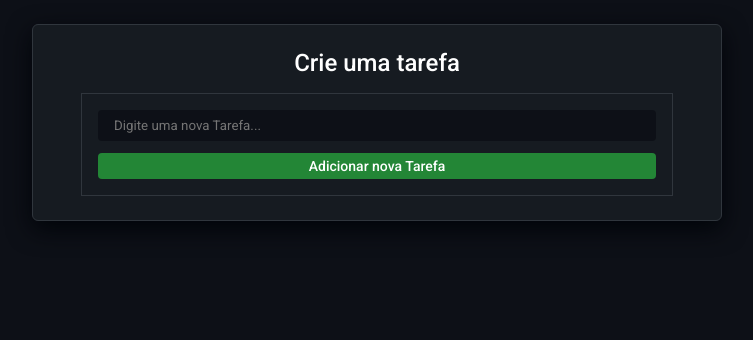
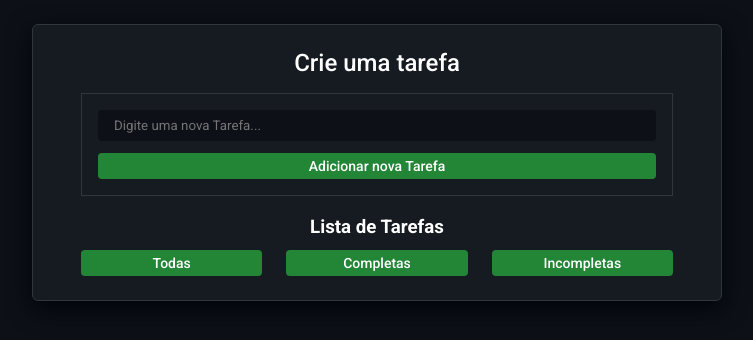
Before and after one commit to LucasBargas/todo_list, a React (Create React App) app: page / in a window 1280 px wide. Shown: the top 340 px of the page, without its empty margins (263-1016 px from the left). Built offline with nearby package versions, Linux system fonts and the light colour scheme.

Commit message:
Botões para filtrar tarefas - criados

```diff
--- a/src/components/Button/Button.js
+++ b/src/components/Button/Button.js
@@ -1,8 +1,8 @@
 import DefaultButton from './Button.styles';
 
-const Button = ({ bg, bgHover, width, children }) => {
+const Button = ({ bg, bgHover, width, children, ...props }) => {
   return (
-    <DefaultButton bg={bg} bgHover={bgHover} width={width}>
+    <DefaultButton bg={bg} bgHover={bgHover} width={width} {...props}>
       {children}
     </DefaultButton>
   )
--- a/src/pages/HomePage/Homepage.js
+++ b/src/pages/HomePage/Homepage.js
@@ -1,6 +1,7 @@
 import { useState } from 'react';
+import * as S from './Homepage.styles';
 import CreateTask from './CreateTask/CreateTask';
-import * as S from './Homepage.styles';
+import List from './List/List';
 
 const Homepage = () => {
   const [taskList, setTaskList] = useState([]);
@@ -10,6 +11,7 @@ const Homepage = () => {
       <S.TodoListArea>
         <h2>Crie uma tarefa</h2>
         <CreateTask taskList={taskList} setTaskList={setTaskList} />
+        <List taskList={taskList} setTaskList={setTaskList} />
       </S.TodoListArea>
     </S.TodoListContainer>
   )
--- /dev/null
+++ b/src/pages/HomePage/List/List.js
@@ -0,0 +1,46 @@
+import React from 'react';
+import * as S from './List.styles';
+import Theme from '../../../styles/Theme';
+import Button from '../../../components/Button/Button';
+
+const List = ({ taskList, setTaskList }) => {
+  if (taskList.length) {
+    console.log(taskList);
+  }
+
+  return (
+    <S.ListContainer>
+      <h3>Lista de Tarefas</h3>
+      <S.ButtonsFilter>
+        <Button
+          id='all'
+          width='100%'
+          bg={Theme.colors.GreenColor}
+          bgHover={Theme.colors.GreenColorHover}
+        >
+          Todas
+        </Button>
+
+        <Button
+          id='done'
+          width='100%'
+          bg={Theme.colors.GreenColor}
+          bgHover={Theme.colors.GreenColorHover}
+        >
+          Completas
+        </Button>
+
+        <Button
+          id='todo'
+          width='100%'
+          bg={Theme.colors.GreenColor}
+          bgHover={Theme.colors.GreenColorHover}
+        >
+          Incompletas
+        </Button>
+      </S.ButtonsFilter>
+    </S.ListContainer>
+  )
+}
+
+export default List;
--- /dev/null
+++ b/src/pages/HomePage/List/List.styles.js
@@ -0,0 +1,18 @@
+import styled, { css } from 'styled-components';
+
+export const ListContainer = styled.div`
+  padding-top: 1.25rem;
+
+  h3 {
+    text-align: center;
+    ${({ theme }) => css`
+      color: ${theme.colors.LightColor};
+    `}
+  }
+`;
+
+export const ButtonsFilter = styled.div`
+  padding-top: .75rem;
+  display: flex;
+  gap: 1.5rem;
+`;
```
